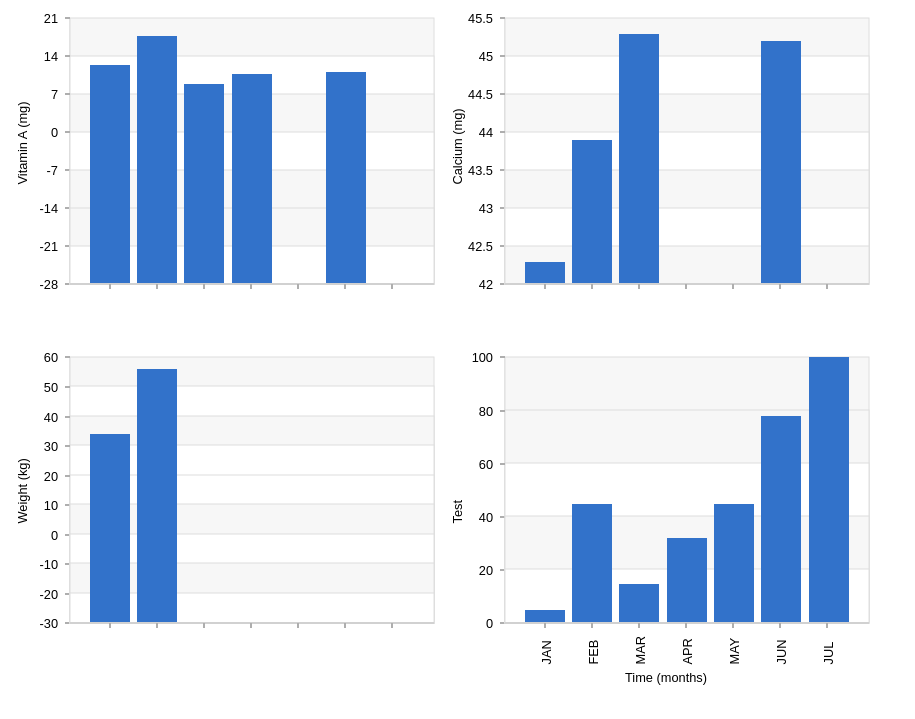
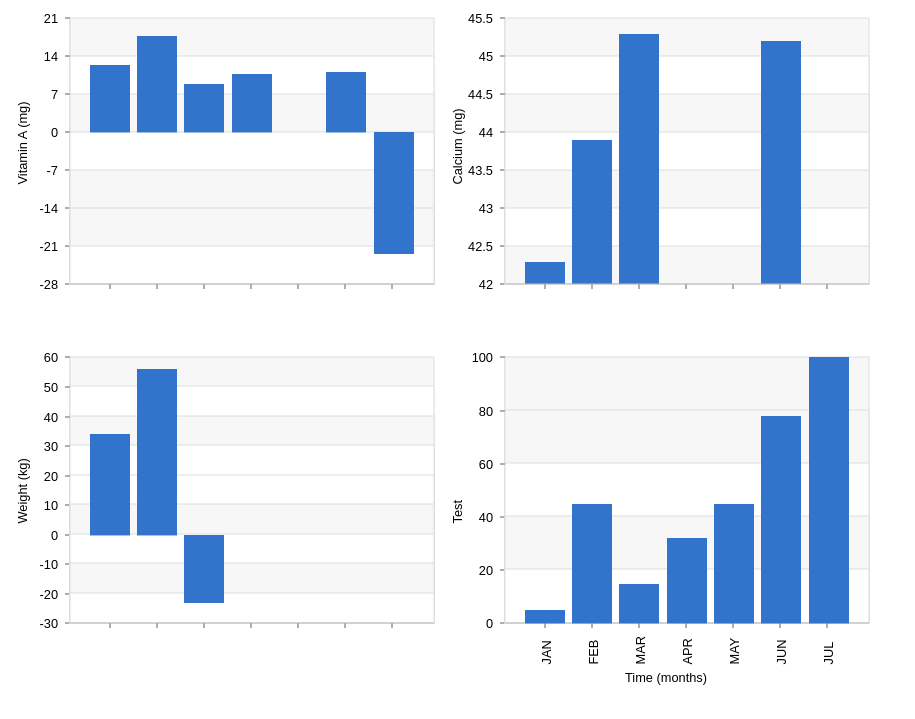
Before and after one commit to n0x3u5-fc/MultiVariateChartTraining, a plain HTML site: page index.html in a window 1280 px wide. Shown: the part 81-800 px from the top of the page, without its empty margins (0-915 px from the left). Drawn offline with Linux system fonts and the light colour scheme.

Commit message:
Added support for negative values
Working on adding events to columns

```diff
--- a/scripts/chart.js
+++ b/scripts/chart.js
@@ -66,8 +66,8 @@
         } else {
             console.log("Sorry Dave. I can't let you do that.");
         }
-        var eventAgent = new EventAgents();
-        eventAgent.crosshairHandler(document.getElementsByClassName("chart-rect"));
+        var eventAgent = new EventAgents(this.type);
+        eventAgent.crosshairHandler(document.getElementsByClassName("chart-svg"));
     };
 
     Data.prototype.allSame = function(arr, val) {
@@ -252,15 +252,18 @@
     };
 
     ColumnChartRenderer.prototype.createCharts = function(charts, height, width) {
-        var svgHelper = new SvgHelper();
-        var svgns = "http://www.w3.org/2000/svg";
+        var svgHelper     = new SvgHelper();
+        var svgns         = "http://www.w3.org/2000/svg";
         var chartUbHeight = Math.ceil(height - (0.025 * height)) + 55;
-        var chartUbWidth = Math.ceil(width - (0.025 * width)) + 55;
+        var chartUbWidth  = Math.ceil(width - (0.025 * width)) + 55;
         var chartLbHeight = Math.floor(0 + (0.025 * height)) + 55;
-        var chartLbWidth = Math.floor(0 + (0.025 * height)) + 55;
-        var chartHeight = chartUbHeight - chartLbHeight;
-        var chartWidth = chartUbWidth - chartLbWidth;
-        var mappedCharts = [];
+        var chartLbWidth  = Math.floor(0 + (0.025 * height)) + 55;
+        var chartHeight   = chartUbHeight - chartLbHeight;
+        var chartWidth    = chartUbWidth - chartLbWidth;
+        var mappedCharts  = [];
+        var xZeroLine,
+            columnPlot,
+            zeroPlaneY;
 
         var multiCharts = document.getElementsByClassName("multi-chart");
         for (var i = 0; i < multiCharts.length; i++) {
@@ -287,10 +290,11 @@
                 svg.appendChild(yDivRect);
 
                 if(yValuesContent == 0) {
-                    var xZeroLine = svgHelper.drawLineByClass(chartLbWidth, height - yTick + 55, chartUbWidth,
+                    xZeroLine = svgHelper.drawLineByClass(chartLbWidth, height - yTick + 55, chartUbWidth,
                                                   height - yTick + 55, "zeroPlane");
                     xZeroLine.setAttributeNS(null, "stroke-opacity", 0);
                     svg.appendChild(xZeroLine);
+                    yValuesContent = 0;
                 }
 
                 var yValues = svgHelper.drawTextByClass(0 + 50, height - yTick + 5 + 55,
@@ -330,56 +334,39 @@
                 }
             }
 
-            // for (var l = 0; l < mappedData.yData.length - 1; l++) {
-            //     var graphLine;
-            //     var c = 0;
-            //     if (mappedData.yData[l + 1] !== "" && mappedData.yData[l] !== "") {
-            //         graphLine = svgHelper.drawLineByClass(mappedData.xData[l] + chartLbWidth,
-            //                             chartHeight - mappedData.yData[l] + chartLbHeight - 55,
-            //                             mappedData.xData[l + 1] + chartLbWidth,
-            //                             chartHeight - mappedData.yData[l + 1] + chartLbHeight - 55,
-            //                             "graphLine");
-            //         svg.appendChild(graphLine);
-            //     } else if (mappedData.yData[l] !== "") {
-            //         for (var j = l + 2; j < mappedData.yData.length; j++) {
-            //             l++;
-            //             c++;
-            //             if (mappedData.yData[j] !== "") {
-            //                 graphLine = svgHelper
-            //                     .drawLineByClass(mappedData.xData[l - c] + chartLbWidth,
-            //                             chartHeight - mappedData.yData[l - c] + chartLbHeight - 55,
-            //                             mappedData.xData[j] + chartLbWidth,
-            //                             chartHeight - mappedData.yData[j] + chartLbHeight - 55,
-            //                             "graphLine inferredLine");
-            //                 svg.appendChild(graphLine);
-            //                 break;
-            //             }
-            //         }
-            //     }
-            // }
-
             for (var k = 0; k < mappedData.yData.length; k++) {
                 if (mappedData.yData[k] !== "") {
                     var anchor = svgHelper.drawCircleByClass(mappedData.xData[k] + chartLbWidth,
                                             chartHeight - mappedData.yData[k] + chartLbHeight - 55,
                                             4, "graphCircle");
                     anchor.setAttributeNS(null, "data-value", charts[i].yData[k]);
+                    // svg.appendChild(anchor);
+                    if(svg.getElementsByClassName("zeroPlane").length > 0) {
+                        zeroPlaneY = xZeroLine.getAttributeNS(null, "y1");
                         if(charts[i].yData[k] < 0) {
-
+                            var columnHeight = chartHeight - mappedData.yData[k] + chartLbHeight - 55 - zeroPlaneY;
+                            columnPlot = svgHelper.drawRectByClass(mappedData.xData[k] + chartLbWidth - 20,
+                            zeroPlaneY, columnHeight, 40, "column-plot");
                         } else {
-                        var columnPlot = svgHelper.drawRectByClass(mappedData.xData[k] + chartLbWidth - 20,
-                        chartHeight - mappedData.yData[k] + chartLbHeight - 55,
-                        chartHeight - (chartHeight - mappedData.yData[k] + chartLbHeight - 61), 40,
+                            columnPlot = svgHelper.drawRectByClass(mappedData.xData[k] + chartLbWidth - 20,
+                            chartUbHeight - mappedData.yData[k] - 55,
+                            mappedData.yData[k] - (chartHeight - zeroPlaneY + (0.02 * chartUbHeight)), 40,
+                            "column-plot");
+                        }
+                    } else {
+                        columnPlot = svgHelper.drawRectByClass(mappedData.xData[k] + chartLbWidth - 20,
+                        chartUbHeight - mappedData.yData[k] - 55,
+                        chartHeight - (chartUbHeight - mappedData.yData[k] - 55 - (0.02 * chartUbHeight)), 40,
                         "column-plot");
                     }
                     svg.appendChild(columnPlot);
                 }
             }
 
-            var rect = svgHelper.drawRectByClass(chartLbWidth,chartLbHeight - 55, chartHeight,
-                                                 chartWidth, "chart-rect");
-            rect.setAttributeNS(null, "fill-opacity", 0);
-            svg.appendChild(rect);
+            // var rect = svgHelper.drawRectByClass(chartLbWidth,chartLbHeight - 55, chartHeight,
+            //                                      chartWidth, "chart-rect");
+            // rect.setAttributeNS(null, "fill-opacity", 0);
+            // svg.appendChild(rect);
             multiCharts[i].appendChild(svg);
             if(i === multiCharts.length - 1) {
                 var xValueElements = svg.getElementsByClassName("x-value");
@@ -698,7 +685,8 @@
         return tickValues;
     };
 
-    var EventAgents = function() {
+    var EventAgents = function(chartType) {
+        this.chartType = chartType;
         this.svgHelper = new SvgHelper();
         if(document.getElementsByClassName("graphCircle")[0]) {
             this.defaultAnchorStroke = getComputedStyle(document.getElementsByClassName("graphCircle")[0]).stroke;
@@ -875,8 +863,43 @@
         }
     };
 
-    EventAgents.prototype.crosshairHandler = function(rects) {
-        for (var rect of rects) {
+    EventAgents.prototype.prepPlot = function() {
+        var mouseOffset = event.target.getBoundingClientRect().left;
+        var plotHighlight = new CustomEvent("plotLightEvent", {
+            "detail": event.clientX - mouseOffset + 71
+        });
+        event.target.dispatchEvent(plotHighlight);
+    };
+    EventAgents.prototype.prepAllPlots = function() {
+        // tooltipBg = this.svgHelper.drawRectByClass(event.detail, targetSvgHeight, 20, 60,
+        //                                                "otherTooltipBg");
+        // tooltipBg.setAttributeNS(null, "rx", 2);
+        // tooltipBg.setAttributeNS(null, "ry", 2);
+        // tooltipBg.style.visibility = "hidden";
+        // event.target.parentNode.insertBefore(tooltipBg, event.target);
+
+        // tooltip = this.svgHelper.drawTextByClass(event.detail, targetSvgHeight, "",
+        //                                          "otherTooltip");
+        // event.target.parentNode.insertBefore(tooltip, event.target);
+    };
+    EventAgents.prototype.highlightPlot = function() {
+        console.log("plot will highlight");
+    };
+    EventAgents.prototype.lowlightPlot = function() {
+        console.log("plot will lowlight");
+    };
+
+    EventAgents.prototype.crosshairHandler = function(svgs) {
+        for(var svg of svgs) {
+            if(this.chartType === "column") {
+                for(var plot of svg.getElementsByClassName("column-plot")) {
+                    plot.addEventListener("mouseenter", this.prepPlot);
+                    plot.addEventListener("plotLightEvent", this.prepAllPlots.bind(this));
+                    plot.addEventListener("mousemove", this.highlightPlot);
+                    plot.addEventListener("mouseleave", this.lowlightPlot);
+                }
+            } else if(this.chartType === "line") {
+                for (var rect of svg.getElementsByClassName("chart-rect")) {
                     rect.addEventListener("mouseenter", this.createCrosshair);
                     rect.addEventListener("crosshairCreateEvent", this.createOtherCrosshairs.bind(this));
                     rect.addEventListener("mousemove", this.moveCrosshair);
@@ -884,6 +907,8 @@
                     rect.addEventListener("mouseleave", this.removeCrosshair);
                     rect.addEventListener("crosshairRemoveEvent", this.removeOtherCrosshairs.bind(this));
                 }
+            }
+        }
     };
 
     var data = new Data();
--- a/styles/chartstyles.css
+++ b/styles/chartstyles.css
@@ -58,11 +58,11 @@ text {
 }
 
 .column-plot {
-	fill: #3272ca;
+	fill: #3273cb;
 }
-.column-plot:hover {
-	fill: #f15c5c;
-}
+/*.column-plot:hover {
+	fill: #b94748;
+}*/
 
 .graphCircle {
 	stroke: #3272ca;
```
Lines whose indentation alone changed are shown as unchanged.
